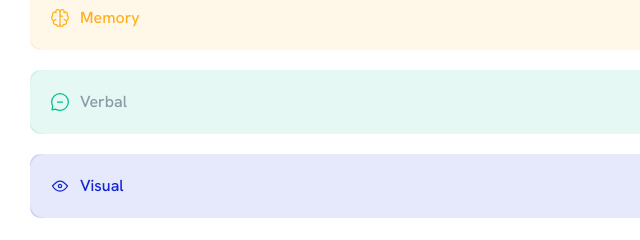
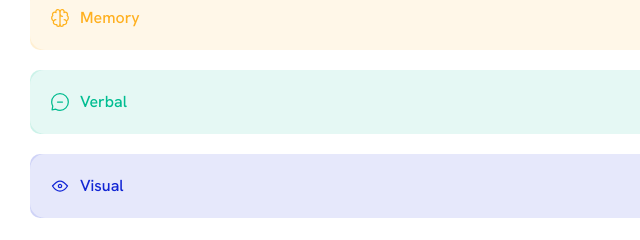
Before and after one commit to arajasmine/result-summary-component, a plain HTML site: page index.html in a window 1280 px wide. Shown: the part 533-773 px from the top of the page, 0-640 px from the left. Drawn offline with Linux system fonts and the light colour scheme.

Commit message:
Fix color

```diff
--- a/css/style.css
+++ b/css/style.css
@@ -75,7 +75,7 @@ li {
 
 .light-green {
     background:hsla(166, 100%, 37%, 10%) ;
-    color:  hsla(224, 30%, 27%,50%);
+    color:  hsl(166, 100%, 37%);
 
     box-shadow:
     -5px -5px 0 -5px  hsla(166, 100%, 37%, 20%),
```
